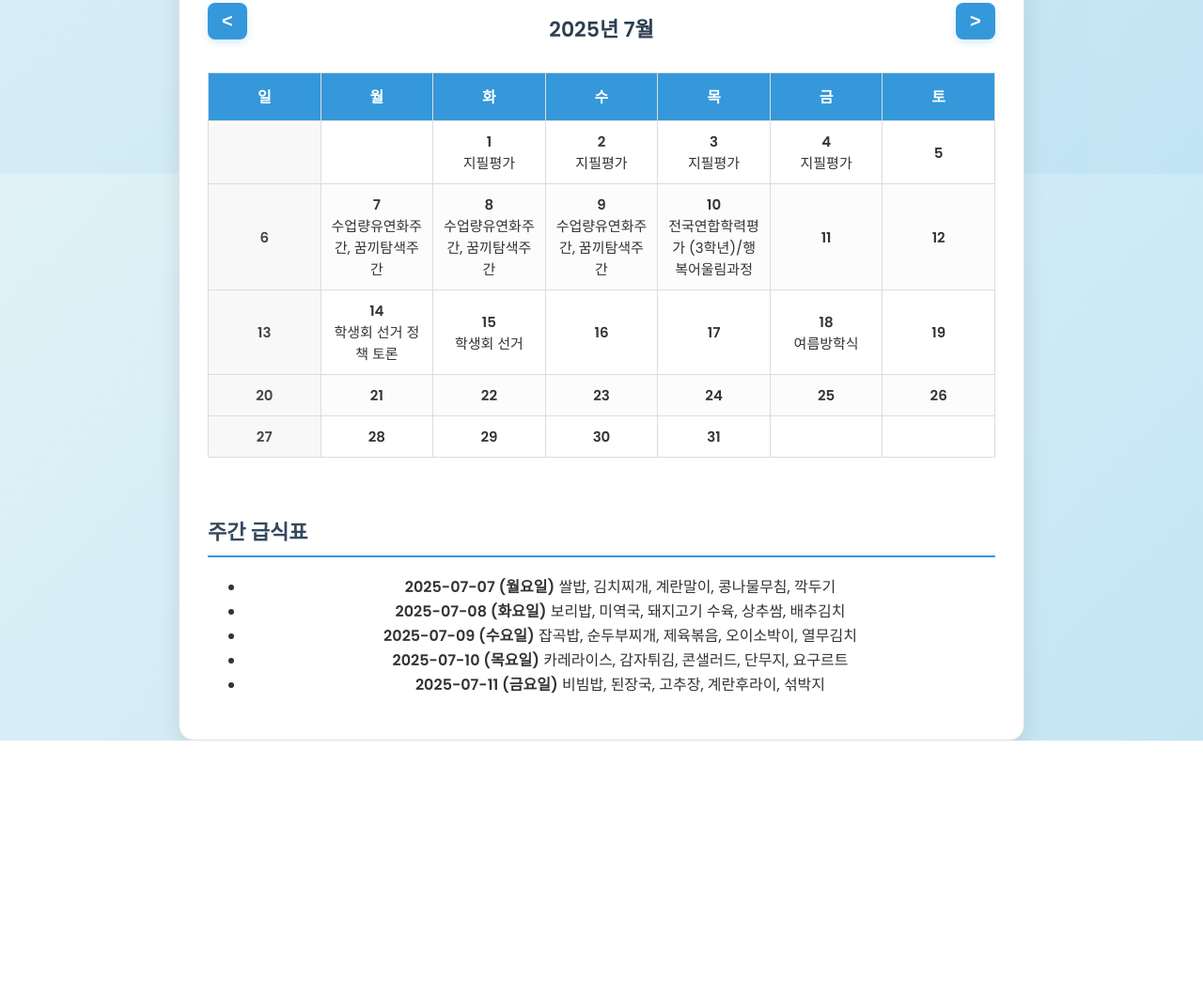
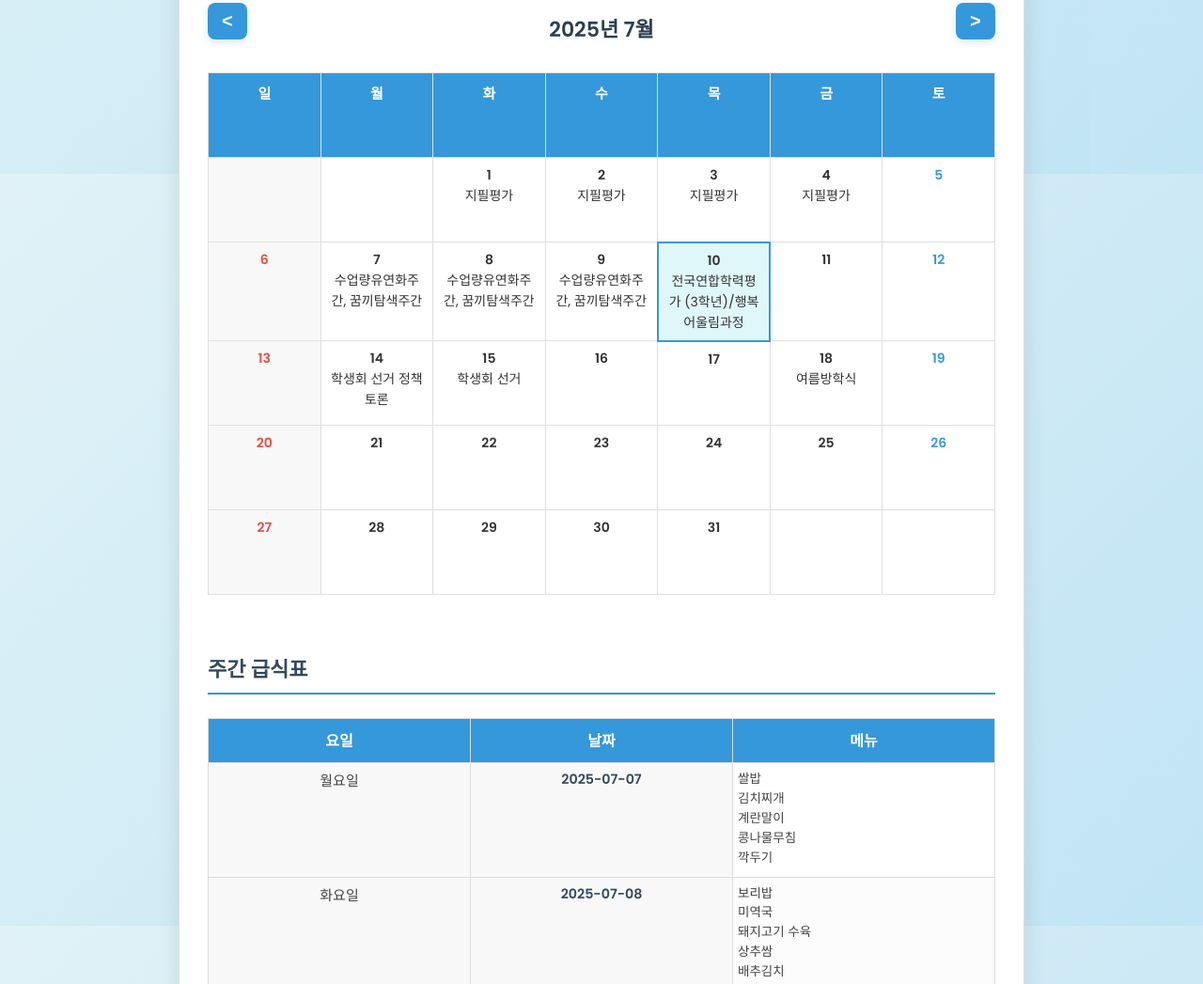
Before and after one commit to mooncw1515/dd, a plain HTML site: page schedule.html in a window 1280 px wide. Shown: the part 615-1662 px from the top of the page at 94% size. Before the commit the page ends 1403 px from the top, so only its background shows below. Drawn offline with Linux system fonts and the light colour scheme.

Commit message:
Update schedule.html

```diff
--- a/schedule.html
+++ b/schedule.html
@@ -412,6 +412,8 @@
             const year = currentCalendarDate.getFullYear(); // 현재 표시할 년도
             const month = currentCalendarDate.getMonth();    // 현재 표시할 월 (0:1월, 1:2월...)
 
+           // ... (renderCalendar 함수 내부 시작)
+
     const monthNames = ["1월", "2월", "3월", "4월", "5월", "6월", "7월", "8월", "9월", "10월", "11월", "12월"];
     const daysOfWeek = ["일", "월", "화", "수", "목", "금", "토"];
 
@@ -423,14 +425,15 @@
             <span class="current-month-year">${year}년 ${monthNames[month]}</span>
             <button class="next-month" onclick="changeMonth(1)">&gt;</button>
         </div>
-                <table class="calendar">
-                    <thead>
+        <table class="calendar-table">  <thead>
                 <tr>
                     ${daysOfWeek.map(day => `<th class="${day === '일' ? 'sunday' : day === '토' ? 'saturday' : ''}">${day}</th>`).join('')}
                 </tr>
             </thead>
             <tbody>
 `;
+
+// ... (renderCalendar 함수 내부 나머지 코드)
 
             // 해당 월의 첫 날과 마지막 날 계산
             const firstDayOfMonth = new Date(year, month, 1).getDay(); // 0:일, 1:월, ..., 6:토
@@ -506,32 +509,56 @@
     mealScheduleContainer.innerHTML = ''; // 기존 내용 삭제
     mealScheduleContainer.innerHTML = `<h2 class="section-title">주간 급식표</h2>`;
 
-            let mealHtml = `<ul>`;
+    let mealHtml = `<table class="meal-table">
+                        <thead>
+                            <tr>
+                                <th>요일</th>
+                                <th>날짜</th>
+                                <th>메뉴</th>
+                            </tr>
+                        </thead>
+                        <tbody>`;
+
     const today = new Date();
-            // 현재 주의 월요일을 찾습니다.
     const currentDay = today.getDay(); // 0:일, 1:월, ..., 6:토
-            const diff = today.getDate() - currentDay + (currentDay === 0 ? -6 : 1); // 일요일이면 이전 월요일, 아니면 현재 월요일 (1:월요일)
+    // 이번 주 월요일을 기준으로 시작 (일요일이면 지난 월요일, 그 외는 이번 주 월요일)
+    const diff = today.getDate() - currentDay + (currentDay === 0 ? -6 : 1);
     const mondayOfCurrentWeek = new Date(today.setDate(diff));
 
-            for (let i = 0; i < 5; i++) { // 월요일부터 금요일까지 5일
+    const daysOfWeekNames = ["일요일", "월요일", "화요일", "수요일", "목요일", "금요일", "토요일"];
+
+    for (let i = 0; i < 7; i++) { // 월요일부터 일요일까지 7일 (주말도 포함하여 테이블 구조 유지)
         const currentDate = new Date(mondayOfCurrentWeek);
-                currentDate.setDate(mondayOfCurrentWeek.getDate() + i); // 각 요일의 날짜 설정
+        currentDate.setDate(mondayOfCurrentWeek.getDate() + i);
 
-                // 'YYYY-MM-DD' 형식으로 변환
         const year = currentDate.getFullYear();
         const month = String(currentDate.getMonth() + 1).padStart(2, '0');
         const day = String(currentDate.getDate()).padStart(2, '0');
         const formattedDate = `${year}-${month}-${day}`;
 
         const meals = mealsData[formattedDate];
-                const dayOfWeekName = ["일요일", "월요일", "화요일", "수요일", "목요일", "금요일", "토요일"][currentDate.getDay()];
+        const dayOfWeekName = daysOfWeekNames[currentDate.getDay()]; // 현재 요일 이름
 
-                mealHtml += `<li>
-                                <strong>${formattedDate} (${dayOfWeekName})</strong>
-                                <span>${meals ? meals.join(", ") : "급식 정보 없음"}</span>
-                             </li>`;
+        const isWeekend = (currentDate.getDay() === 0 || currentDate.getDay() === 6); // 일요일(0) 또는 토요일(6)
+        const rowClass = isWeekend ? "weekend-row" : ""; // 주말 행에 적용할 클래스
+
+        mealHtml += `<tr class="${rowClass}">
+                        <td class="${isWeekend ? 'weekend-cell' : ''}">${dayOfWeekName}</td>
+                        <td class="meal-date-cell ${isWeekend ? 'weekend-cell' : ''}">${formattedDate}</td>
+                        <td class="meal-content-cell ${isWeekend ? 'weekend-cell' : ''}">`;
+        if (meals && meals.length > 0) {
+            mealHtml += `<ul>`;
+            meals.forEach(menu => {
+                mealHtml += `<li>${menu}</li>`;
+            });
+            mealHtml += `</ul>`;
+        } else {
+            mealHtml += `<span class="no-meal">급식 정보 없음</span>`;
         }
-            mealHtml += `</ul>`;
+        mealHtml += `</td></tr>`;
+    }
+
+    mealHtml += `</tbody></table>`;
     mealScheduleContainer.innerHTML += mealHtml;
 }
 
```
Lines whose indentation alone changed are shown as unchanged.
